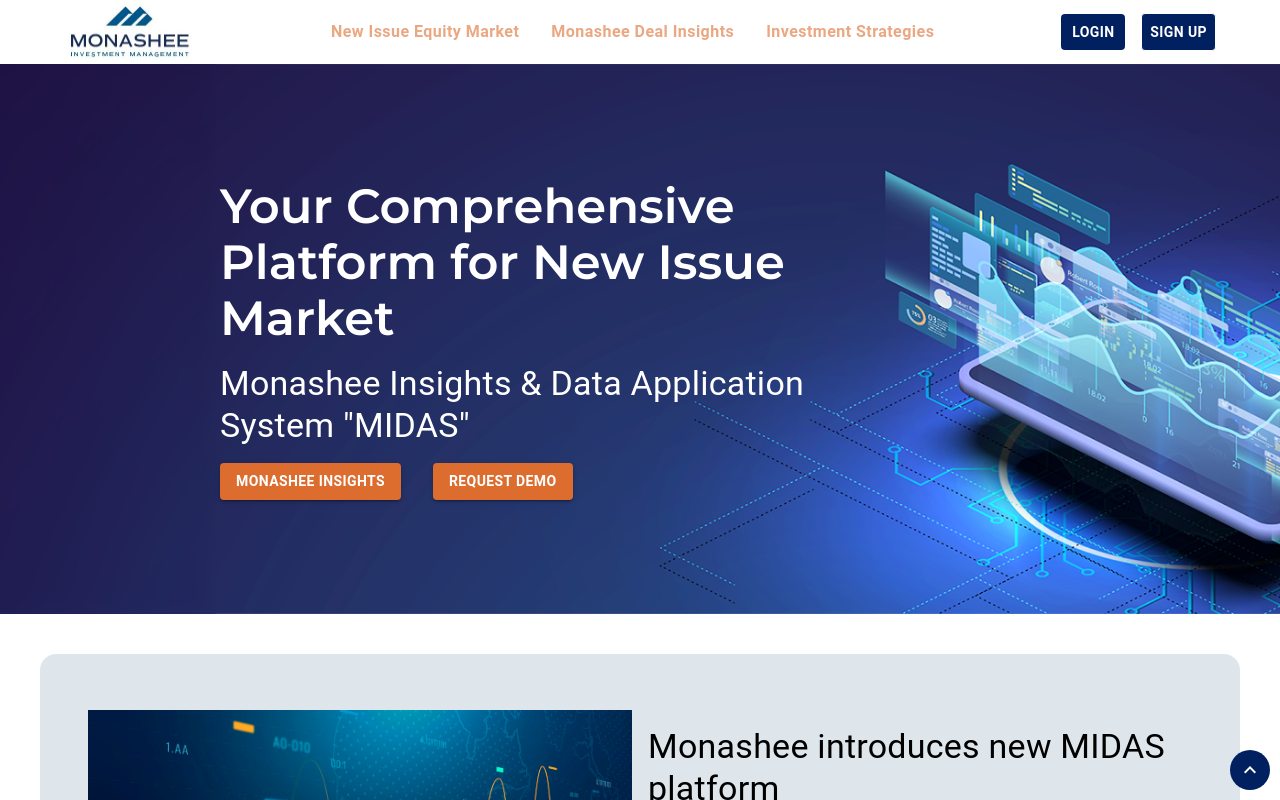
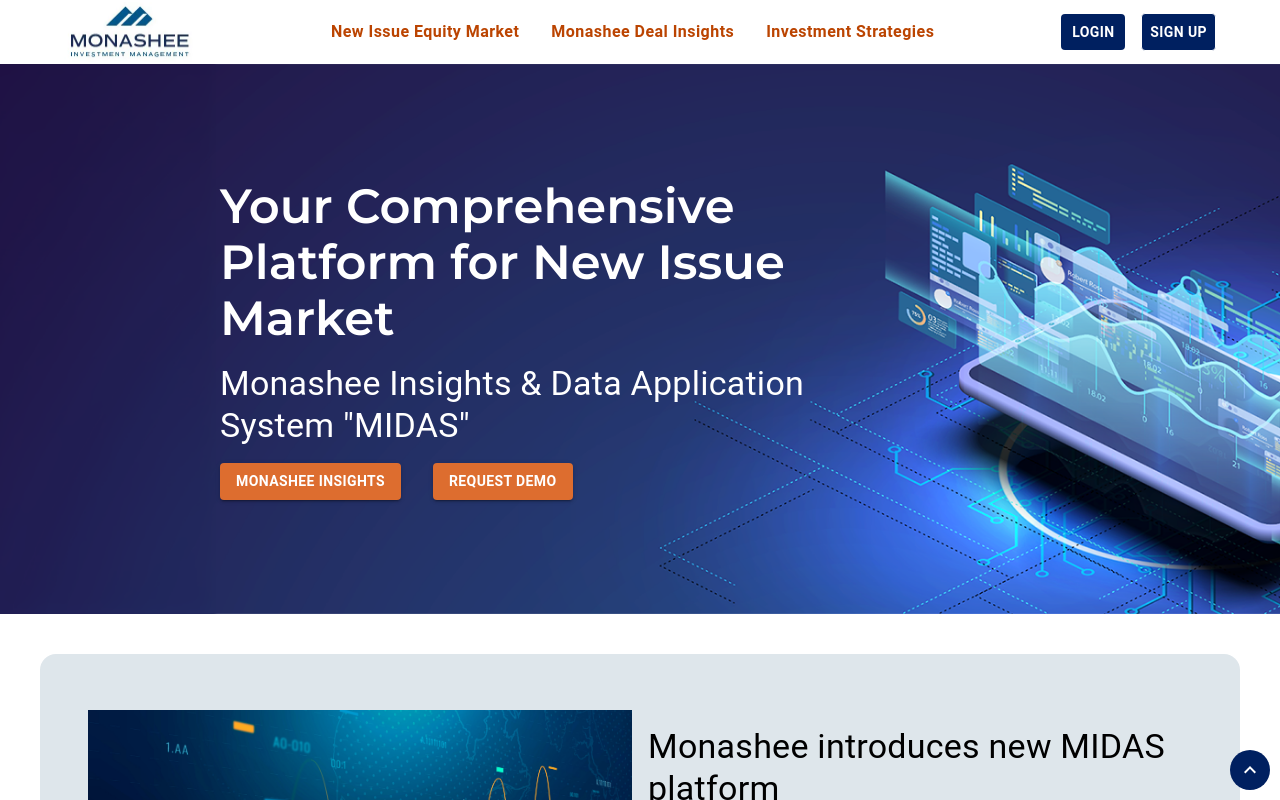
Before and after one commit to shakunthalamandem/MIDAS-Frontend, a React (Create React App) app in the folder Frontend/my-app/: page / in a window 1280 px wide. Shown: the top 800 px of the page. Built offline with nearby package versions, Linux system fonts and the light colour scheme.

Commit message:
changed the colors

```diff
--- a/Frontend/my-app/src/Components/Navbar/NavBarMain.tsx
+++ b/Frontend/my-app/src/Components/Navbar/NavBarMain.tsx
@@ -59,7 +59,7 @@
           <Box sx={{ flexGrow: 1, display: 'flex', justifyContent: 'center' }}>
             <Tabs
               value={getTabIndex()}
-              textColor="inherit"
+              // textColor="inherit"
               sx={{
                 '& .MuiTabs-indicator': {
                   backgroundColor: '#002060',
@@ -76,7 +76,7 @@
                     minWidth: 100,
                     fontWeight: 'bold',
                     fontSize: '16px',
-                    color: '#DD6d2f', // Dark gray for unselected tabs
+                    color: '#bb4401', // Dark gray for unselected tabs
                     textTransform: 'none',
                     '&.Mui-selected': {
                       color: '#FFFFFF', // White text for the selected tab
```
